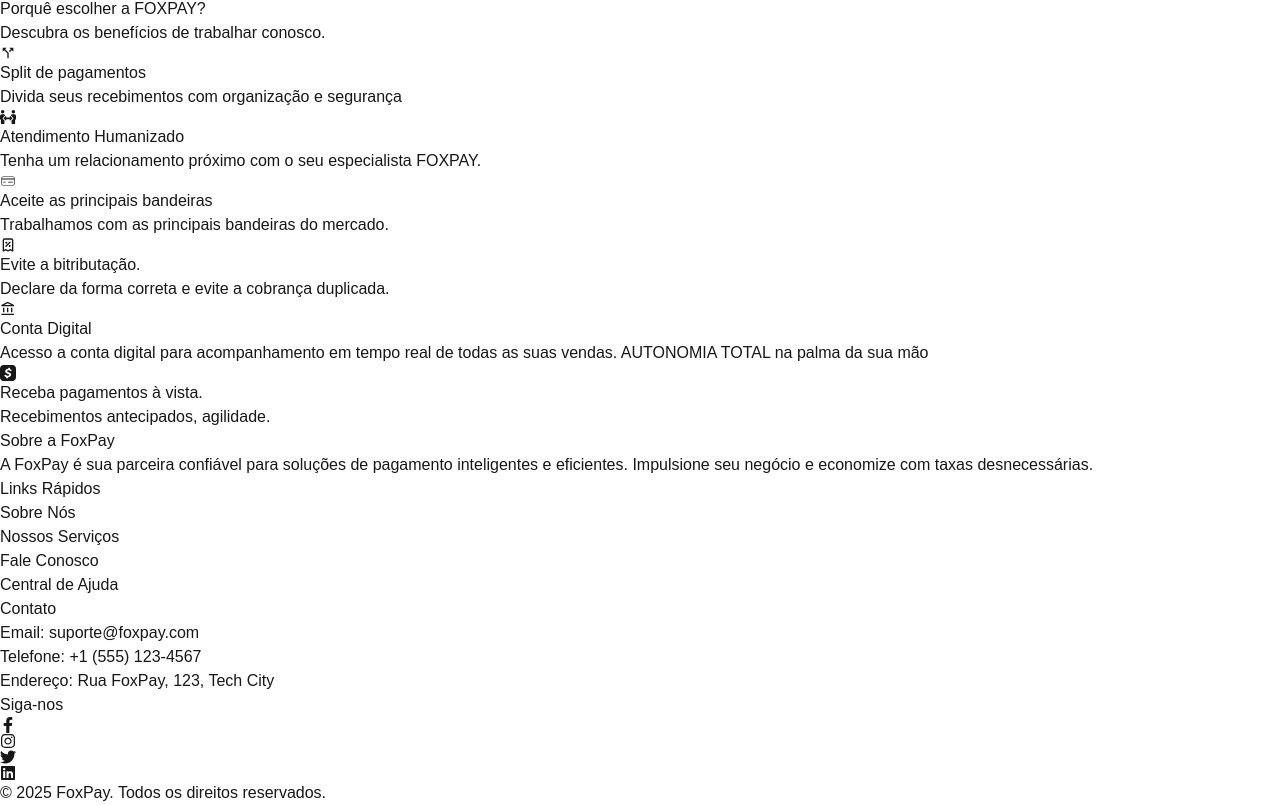
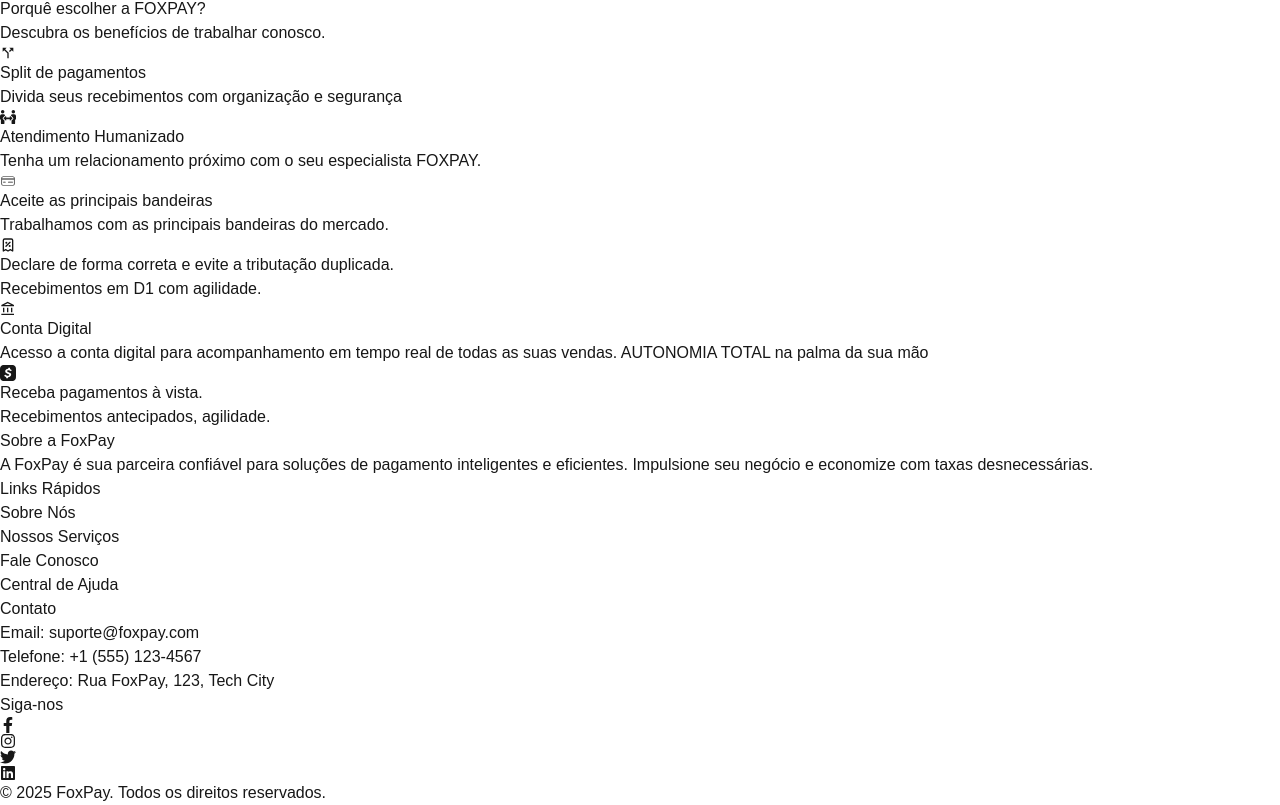
Before and after one commit to ramlow07/foxpay, a Next.js app: page / in a window 1280 px wide. Shown: the part 2301-3106 px from the top of the page. Built offline with nearby package versions, Linux system fonts and the light colour scheme.

Commit message:
updating benefits list

```diff
--- a/src/app/components/BenefitsSection.tsx
+++ b/src/app/components/BenefitsSection.tsx
@@ -44,9 +44,8 @@
             },
             {
               icon: <HiOutlineReceiptTax className="w-6 h-6" />,
-              title: "Evite a bitributação.",
-              description:
-                "Declare da forma correta e evite a cobrança duplicada.",
+              title: "Declare de forma correta e evite a tributação duplicada.",
+              description: "Recebimentos em D1 com agilidade.",
             },
             {
               icon: <MdOutlineAccountBalance className="h-6 w-6" />,
```
